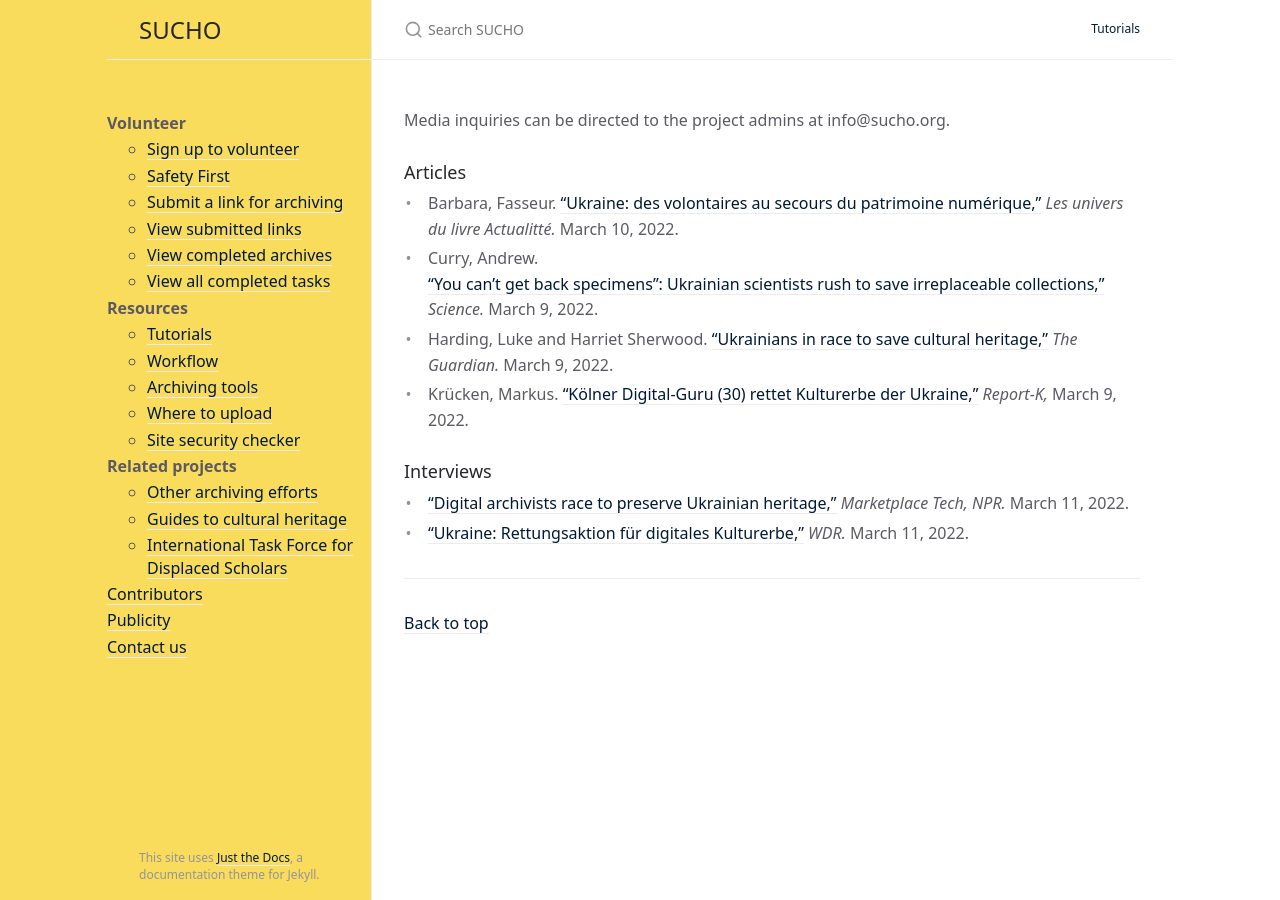
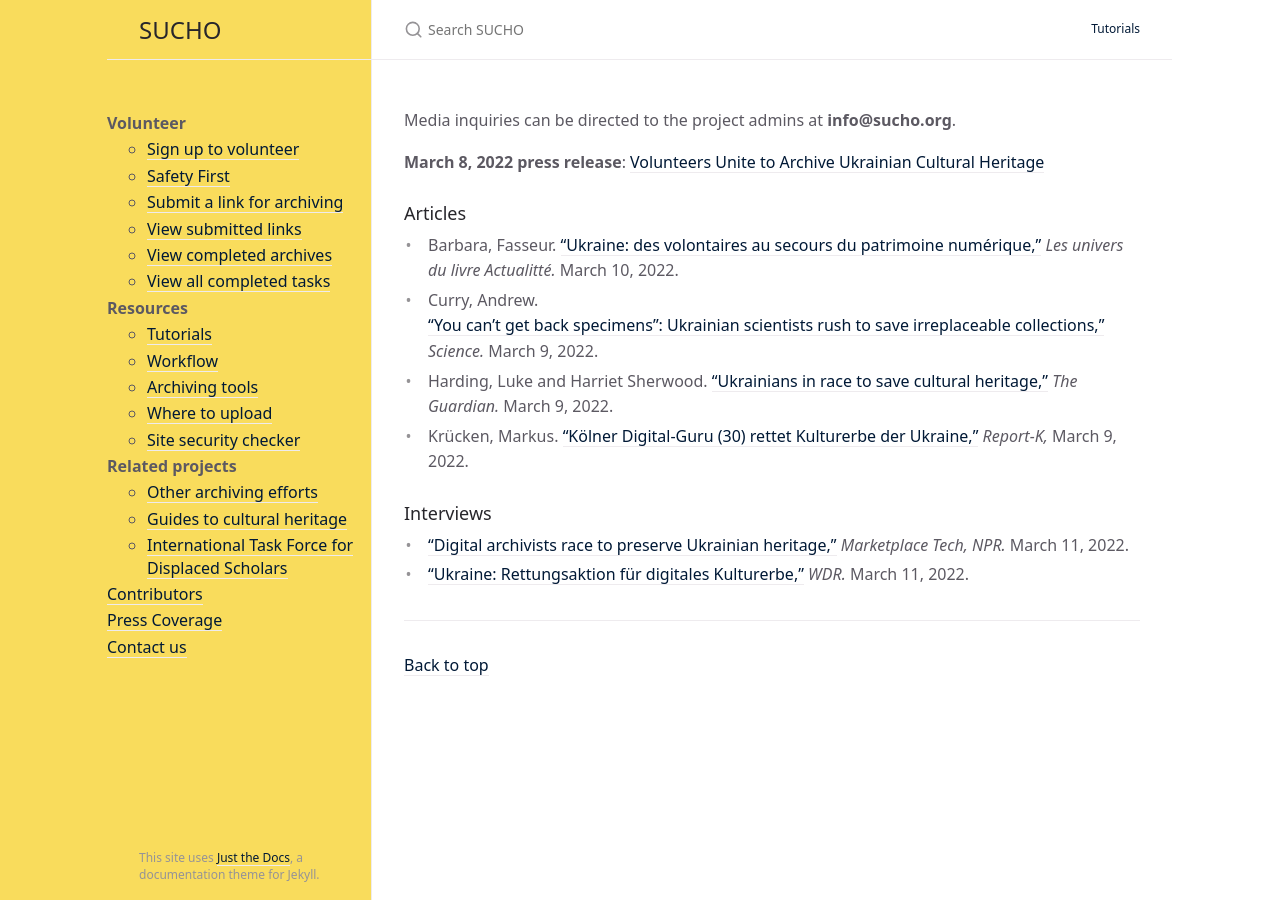
Before and after one commit to sucho-archiving/sucho-archiving.github.io, a Jekyll site: the page built from press.md, in a window 1280 px wide. Built offline with Jekyll 4.4.1, drawn with Linux system fonts in a browser that asks for light colours.

Commit message:
from publicity to press coverage

```diff
--- a/_includes/nav.html
+++ b/_includes/nav.html
@@ -28,6 +28,6 @@
 		</ul>
 	</li>
 	<li><a href="/contributors">Contributors</a></li>
-	<li><a href="/publicity">Publicity</a></li>
+	<li><a href="/press">Press Coverage</a></li>
 	<li><a href="/contact">Contact us</a></li>
 </ul>
--- a/publicity.md
+++ b/press.md
@@ -1,10 +1,12 @@
 ---
 layout: default
-permalink: publicity
-title: Publicity
+permalink: /press
+title: Press Coverage
 ---
 
-Media inquiries can be directed to the project admins at info@sucho.org.
+Media inquiries can be directed to the project admins at **info@sucho.org**.
+
+**March 8, 2022 press release**: [Volunteers Unite to Archive Ukrainian Cultural Heritage](/press-release-20220308-volunteers-unite)
 
 
 ### Articles
```
